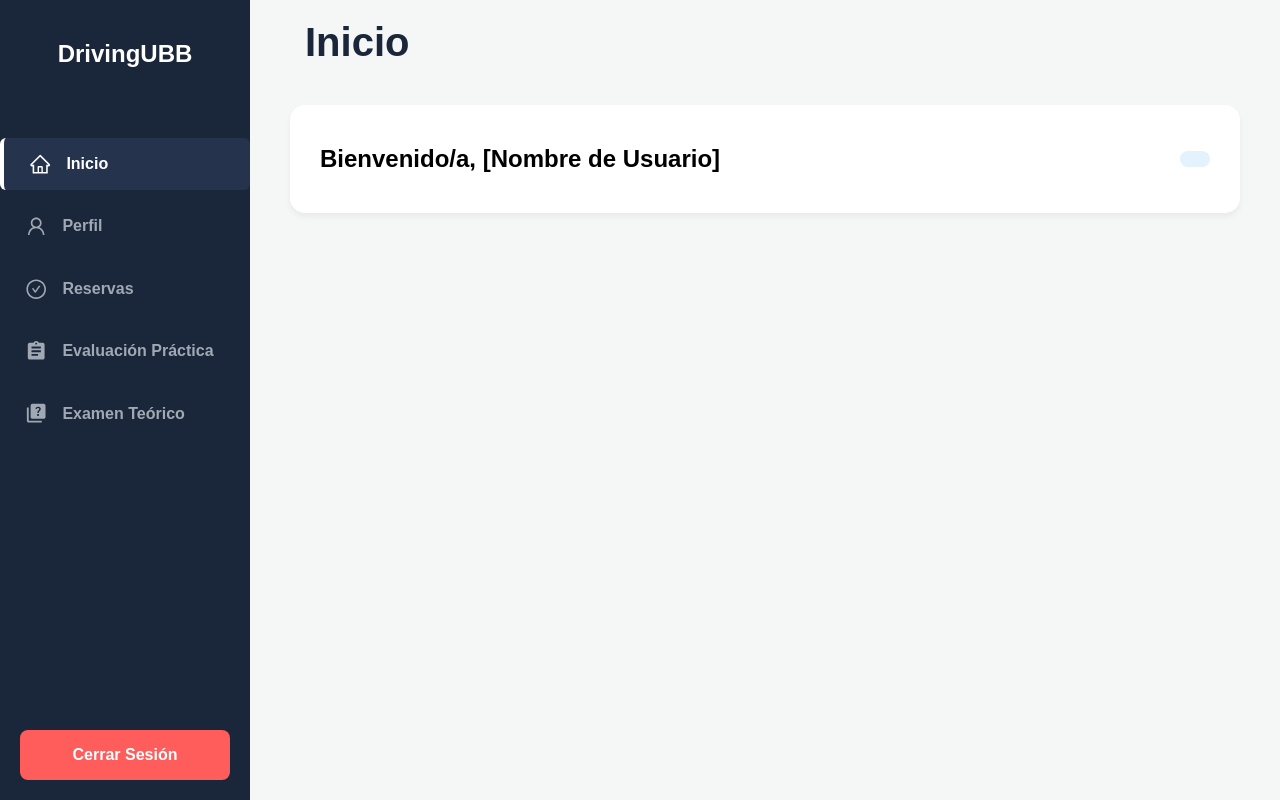
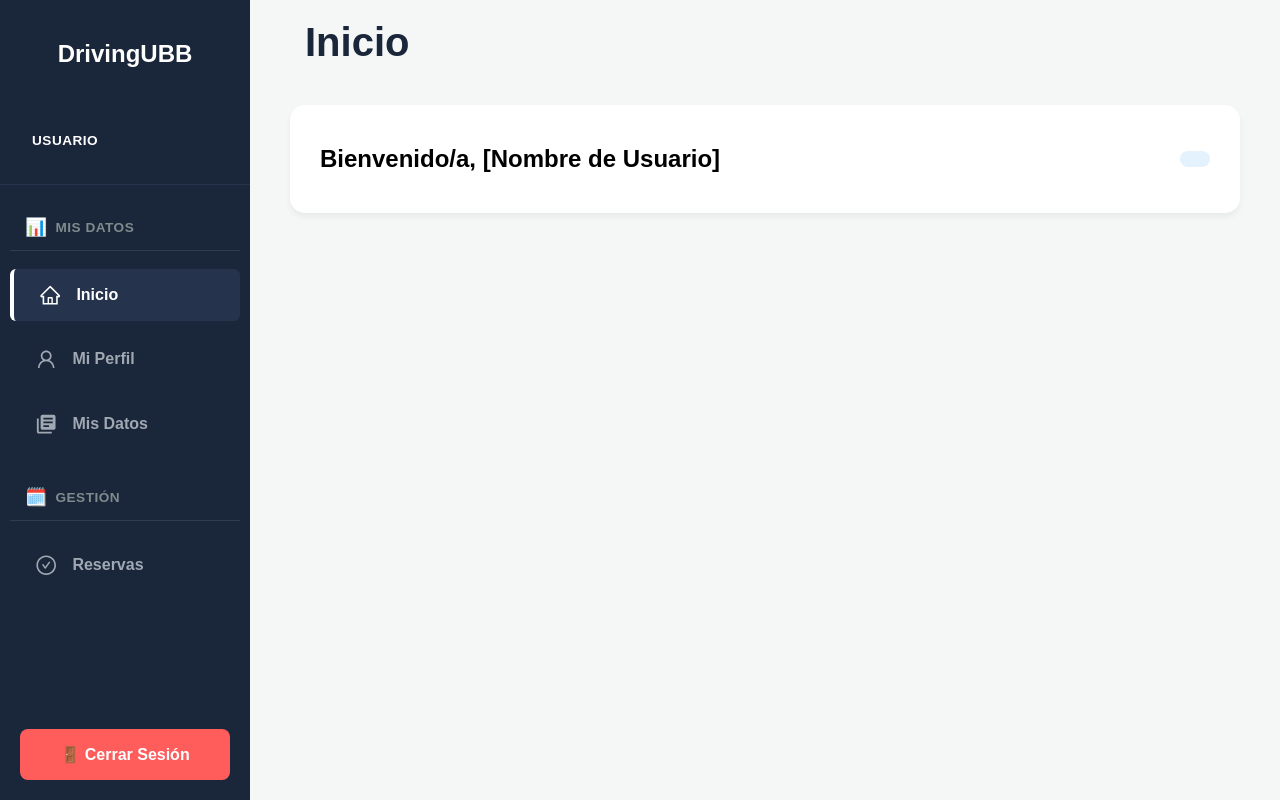
Before and after one commit to VictoRvs23/DrivingUBB, a React (Vite) app in the folder frontend/: page /home in a window 1280 px wide. Built offline with nearby package versions, Linux system fonts and the light colour scheme; sample sign-in values are in the browser's storage.

Commit message:
mejorar sidebar con secciones organizadas y mostrar información del usuario

```diff
--- a/frontend/src/components/Sidebar.jsx
+++ b/frontend/src/components/Sidebar.jsx
@@ -3,7 +3,9 @@ import { useNavigate, useLocation } from 'react-router-dom';
 import { useAuth } from '../context/AuthContext';
 import { VscGitPullRequestNewChanges } from "react-icons/vsc";
 import { AiOutlineHome, AiOutlineUser, AiOutlineCheckCircle, AiOutlineMenu, AiOutlineClose } from "react-icons/ai";
-import { MdAssignment, MdQuiz } from 'react-icons/md';
+import { MdAssignment, MdQuiz, MdLibraryBooks } from 'react-icons/md';
+import { FiSettings } from 'react-icons/fi';
+import { BsGear } from 'react-icons/bs';
 import '../styles/Sidebar.css';
 
 const Sidebar = () => {
@@ -12,41 +14,82 @@ const Sidebar = () => {
     const location = useLocation();
     const [isOpen, setIsOpen] = useState(false);
 
-    const menuItems = [
+    // Secciones organizadas
+    const menuSections = [
+        {
+            title: 'MIS DATOS',
+            icon: '📊',
+            items: [
                 { name: 'Inicio', icon: <AiOutlineHome />, path: '/home' },
-        { name: 'Perfil', icon: <AiOutlineUser />, path: '/profile' },
-        { name: 'Reservas', icon: <AiOutlineCheckCircle />, path: '/reservas' },
+                { name: 'Mi Perfil', icon: <AiOutlineUser />, path: '/profile' },
+                { name: 'Mis Datos', icon: <MdLibraryBooks />, path: '/my-data' }
+            ]
+        },
+        {
+            title: 'EVALUACIONES',
+            icon: '📚',
+            condition: user?.role === 'alumno' || user?.role === 'instructor',
+            items: [
+                { name: 'Examen Teórico', icon: <MdQuiz />, path: '/examenteorico' },
                 { name: 'Evaluación Práctica', icon: <MdAssignment />, path: '/evaluacionpractica' },
-        { name: 'Examen Teórico', icon: <MdQuiz />, path: '/examenteorico' }
+                { name: 'Mis Resultados', icon: <BsGear />, path: '/my-results' }
+            ]
+        },
+        {
+            title: 'GESTIÓN',
+            icon: '🗓️',
+            items: [
+                { name: 'Reservas', icon: <AiOutlineCheckCircle />, path: '/reservas' }
+            ]
+        },
+        {
+            title: 'ADMINISTRACIÓN',
+            icon: '⚙️',
+            condition: user?.role === 'secretaria',
+            items: [
+                { name: 'Solicitudes Pendientes', icon: <VscGitPullRequestNewChanges />, path: '/admin/pending' },
+                { name: 'Crear Preguntas', icon: <FiSettings />, path: '/admin/create-questions' }
+            ]
+        }
     ];
-
-    if (user?.role === 'secretaria') {
-        menuItems.push({
-            name: 'Solicitudes',
-            icon: <VscGitPullRequestNewChanges />,
-            path: '/admin/pending'
-        });
-    }
 
     const toggleMenu = () => setIsOpen(!isOpen);
 
     return (
         <>
-            {/* un boton para oculatr o mostrar la sidebar */}
             <button className="mobile-nav-toggle" onClick={toggleMenu}>
                 {isOpen ? <AiOutlineClose /> : <AiOutlineMenu />}
             </button>
 
-            {/* cosas para el celular, solo es una prueba */}
             {isOpen && <div className="sidebar-overlay" onClick={toggleMenu}></div>}
 
             <div className={`sidebar ${isOpen ? 'open' : ''}`}>
-                <div className="sidebar-logo">
-                    <h2>DrivingUBB</h2>
+                {/* Header mejorado con badge de rol */}
+                <div className="sidebar-header">
+                    <h2 className="sidebar-logo">DrivingUBB</h2>
+                    <div className="user-info">
+                        <span className="user-name">{user?.nombre || 'Usuario'}</span>
+                        <span className={`role-badge role-${user?.role}`}>
+                            {user?.role === 'alumno' ? '👤 Alumno' :
+                             user?.role === 'secretaria' ? '⚙️ Admin' :
+                             user?.role === 'instructor' ? '🚗 Instructor' : 'Usuario'}
+                        </span>
+                    </div>
                 </div>
 
                 <nav className="sidebar-nav">
-                    {menuItems.map((item) => (
+                    {menuSections.map((section, idx) => {
+                        // Mostrar sección solo si cumple condición (o no tiene condición = siempre mostrar)
+                        if (section.condition === false) return null;
+
+                        return (
+                            <div key={idx} className="nav-section">
+                                <div className="section-title">
+                                    <span className="section-icon">{section.icon}</span>
+                                    <span>{section.title}</span>
+                                </div>
+                                <div className="section-items">
+                                    {section.items.map((item) => (
                                         <button
                                             key={item.name}
                                             className={`nav-item ${location.pathname === item.path ? 'active' : ''}`}
@@ -59,11 +102,15 @@ const Sidebar = () => {
                                             <span className="sidebar-text">{item.name}</span>
                                         </button>
                                     ))}
+                                </div>
+                            </div>
+                        );
+                    })}
                 </nav>
 
                 <div className="sidebar-footer">
                     <button className="btn-logout" onClick={() => { logout(); navigate('/login'); }}>
-                        Cerrar Sesión
+                        🚪 Cerrar Sesión
                     </button>
                 </div>
             </div>
--- a/frontend/src/styles/Sidebar.css
+++ b/frontend/src/styles/Sidebar.css
@@ -12,6 +12,85 @@
 .sidebar-logo {
     text-align: center;
     margin-bottom: 40px;
+}
+
+/* Header mejorado con información del usuario */
+.sidebar-header {
+    padding: 0 20px 30px 20px;
+    border-bottom: 1px solid #25334d;
+    margin-bottom: 20px;
+}
+
+.sidebar-header .sidebar-logo {
+    margin-bottom: 15px;
+}
+
+.user-info {
+    display: flex;
+    flex-direction: column;
+    gap: 8px;
+}
+
+.user-name {
+    font-size: 0.95rem;
+    font-weight: 600;
+    color: white;
+}
+
+.role-badge {
+    display: inline-block;
+    padding: 6px 12px;
+    border-radius: 20px;
+    font-size: 0.85rem;
+    font-weight: 600;
+    text-transform: uppercase;
+    letter-spacing: 0.5px;
+    width: fit-content;
+}
+
+.role-alumno {
+    background-color: #3498db;
+    color: white;
+}
+
+.role-instructor {
+    background-color: #e74c3c;
+    color: white;
+}
+
+.role-secretaria {
+    background-color: #27ae60;
+    color: white;
+}
+
+/* Secciones del menú */
+.nav-section {
+    margin-bottom: 25px;
+    padding: 0 10px;
+}
+
+.section-title {
+    display: flex;
+    align-items: center;
+    gap: 8px;
+    padding: 12px 15px;
+    font-size: 0.85rem;
+    font-weight: 700;
+    color: #7f8c8d;
+    text-transform: uppercase;
+    letter-spacing: 0.5px;
+    margin-bottom: 8px;
+    border-bottom: 1px solid rgba(255, 255, 255, 0.1);
+}
+
+.section-icon {
+    font-size: 1.1rem;
+}
+
+.section-items {
+    display: flex;
+    flex-direction: column;
+    gap: 2px;
 }
 
 .sidebar-nav {
```
Lines whose indentation alone changed are shown as unchanged.
